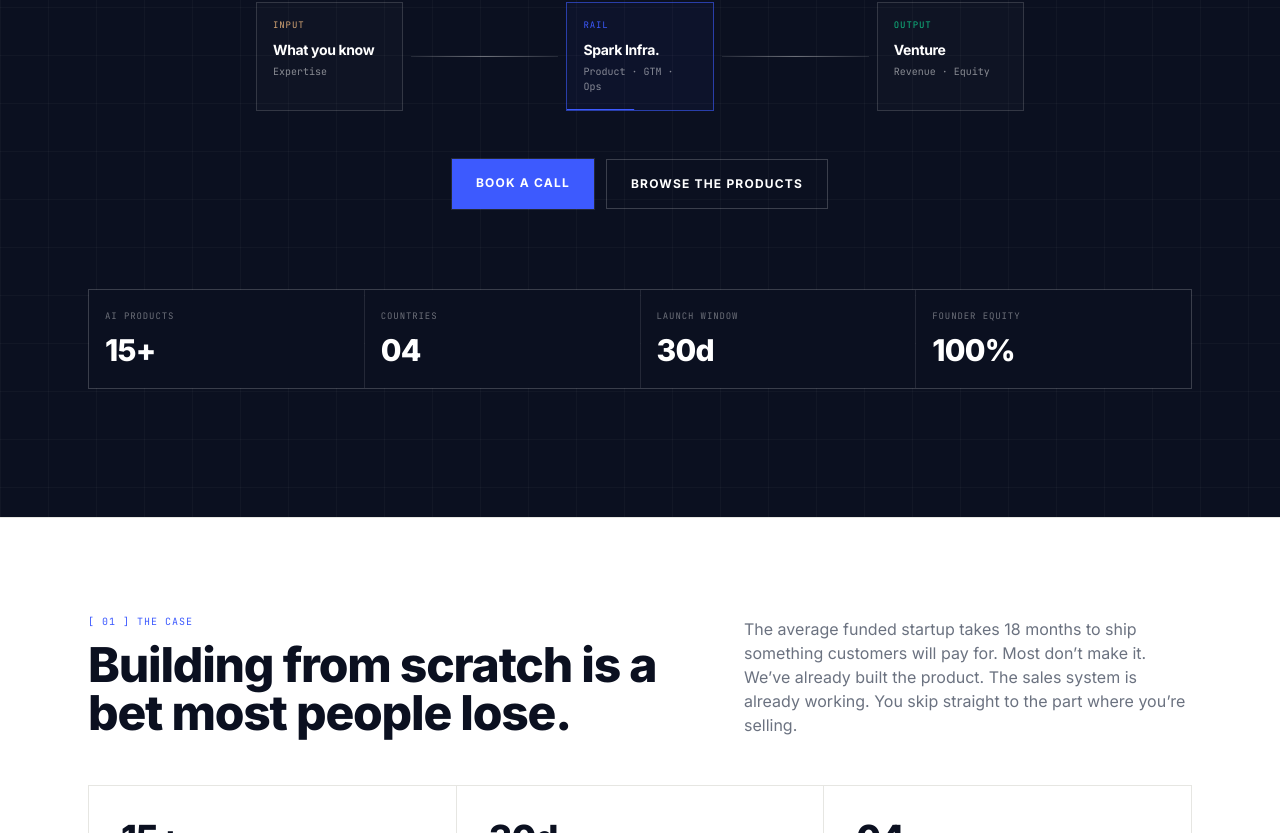
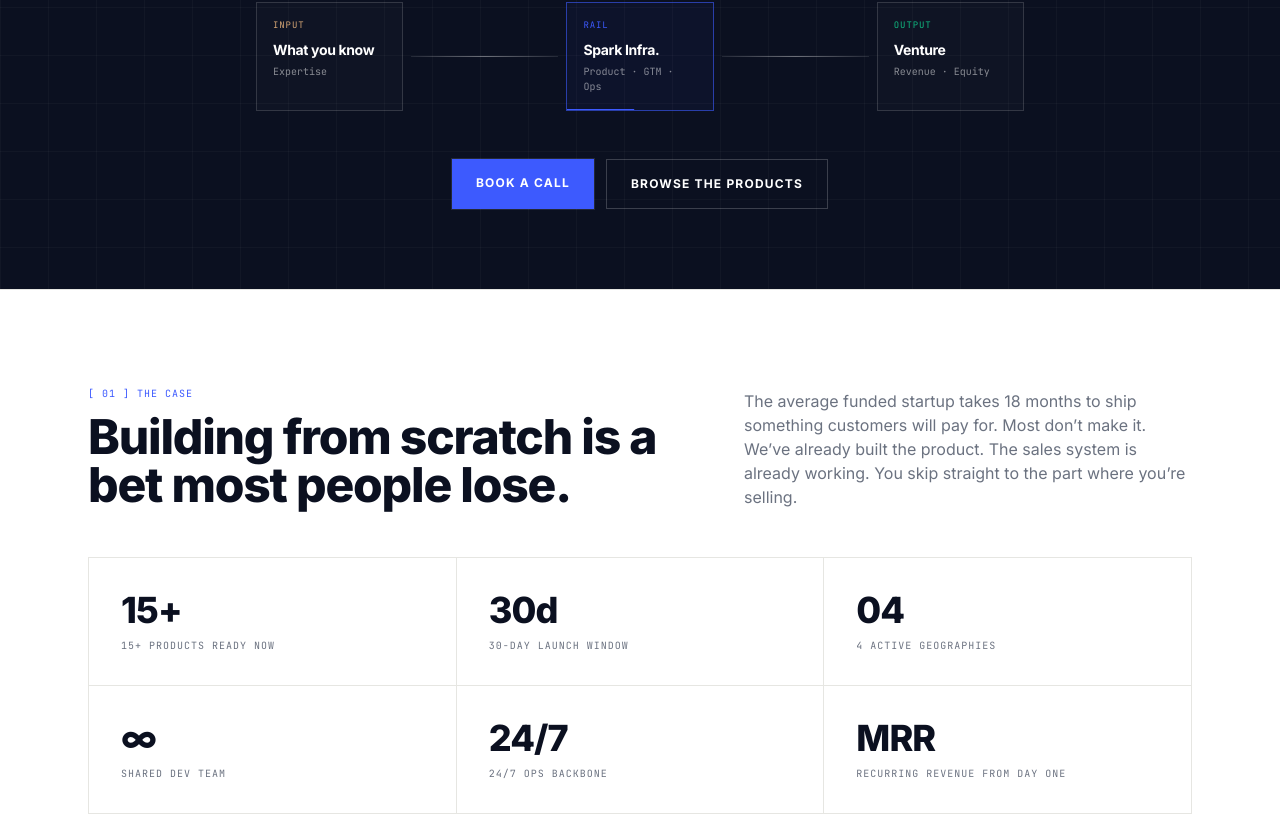
Before and after one commit to sparkai-core/spark-ventures-wireframe, a Next.js app: page / in a window 1280 px wide. Shown: the part 1105-1938 px from the top of the page. Built offline with nearby package versions, Linux system fonts and the light colour scheme.

Commit message:
ui fixes

```diff
--- a/app/page.tsx
+++ b/app/page.tsx
@@ -1,5 +1,4 @@
 import {
-  HERO_STATS,
   TRUST_LAYER_STATS,
   TRADITIONAL_PATH,
   SPARK_PATH,
@@ -56,7 +55,7 @@
 // ===================== HERO =====================
 function Hero() {
   return (
-    <section id="top" className="relative overflow-hidden bg-navy pt-14 pb-20 text-white md:pt-24 md:pb-32">
+    <section id="top" className="relative overflow-hidden bg-navy pt-14 pb-12 text-white md:pt-24 md:pb-20">
       <div className="absolute inset-0 grid-bg opacity-60 pointer-events-none" />
       <div className="absolute inset-x-0 top-0 h-px bg-gradient-to-r from-transparent via-blue/40 to-transparent" />
 
@@ -145,16 +144,6 @@
           >
             Browse the Products
           </a>
-        </div>
-
-        {/* Stats */}
-        <div className="mt-20 grid grid-cols-2 md:grid-cols-4 gap-px bg-white/10 border border-white/10">
-          {HERO_STATS.map((s) => (
-            <div key={s.label} className="bg-navy px-4 py-5 text-left">
-              <div className="font-mono text-[9px] uppercase tracking-widest text-white/40 mb-2">{s.label}</div>
-              <div className="text-2xl md:text-3xl font-extrabold tracking-tight">{s.value}</div>
-            </div>
-          ))}
         </div>
       </div>
     </section>
--- a/lib/data.ts
+++ b/lib/data.ts
@@ -1,12 +1,5 @@
 // Static data for the Spark Ventures landing page
 // All content sourced from the wireframes (HTML specs)
-
-export const HERO_STATS = [
-  { label: "AI Products", value: "15+" },
-  { label: "Countries", value: "04" },
-  { label: "Launch Window", value: "30d" },
-  { label: "Founder Equity", value: "100%" },
-];
 
 export const TRUST_LAYER_STATS = [
   { value: "15+", label: "15+ products ready now" },
```
